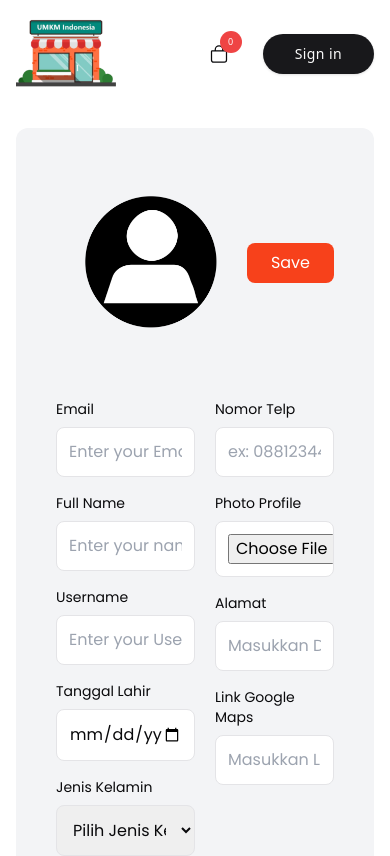
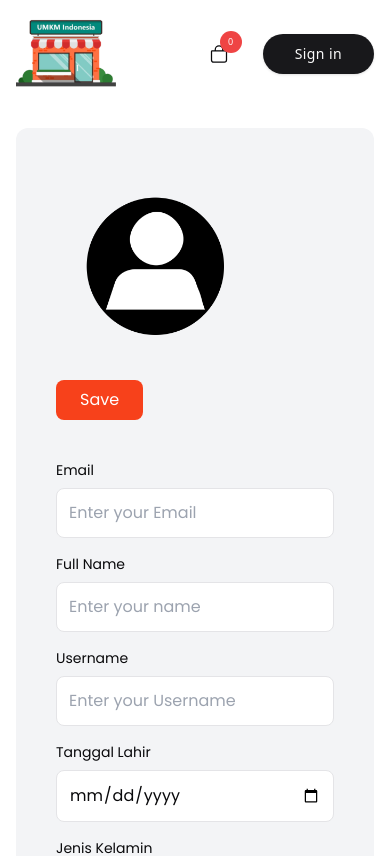
Before and after one commit to rajalamdev/web-umkm, a Next.js app: page /profile in a window 390 px wide. Shown: the top 856 px of the page. Built offline with nearby package versions, Linux system fonts and the light colour scheme.

Commit message:
style: responsive profile page

```diff
--- a/app/profile/page.tsx
+++ b/app/profile/page.tsx
@@ -116,8 +116,8 @@ export default function page() {
         onSubmit={editProfileHandler}
         className="bg-gray-100 rounded-xl p-10 w-full max-w-2xl mx-auto"
       >
-        <div className="flex items-center justify-between mb-10">
-          <div className="flex items-center gap-5">
+        <div className="md:flex items-center justify-between mb-10">
+          <div className="md:flex items-center gap-5">
             <Image
               className="rounded-full"
               src={"/pp-default.png"}
@@ -143,8 +143,8 @@ export default function page() {
             </button>
           )}
         </div>
-        <div className="flex gap-5">
-          <div className="w-1/2">
+        <div className="md:flex gap-5">
+          <div className="md:w-1/2">
             <div>
               <p className="text-sm">Email</p>
               <input
@@ -199,7 +199,7 @@ export default function page() {
               </select>
             </div>
           </div>
-          <div className="w-1/2">
+          <div className="md:w-1/2">
             <div>
               <p className="text-sm">Nomor Telp</p>
               <input
@@ -232,7 +232,7 @@ export default function page() {
               <input
                 value={gmapsLink}
                 onChange={(e) => setGmapsLink(e.target.value)}
-                placeholder="Masukkan Link yang didapat dari Google Maps"
+                placeholder="Masukkan Link dari Google Maps"
                 type="text"
                 className="w-full p-3 border mt-2 rounded-lg bg-white"
               />
```
